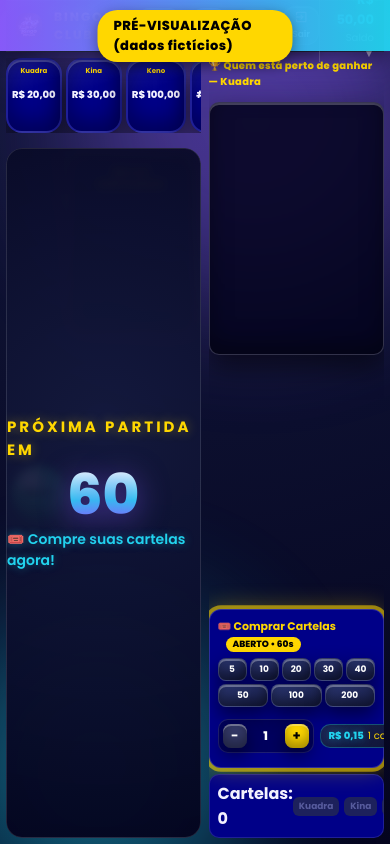
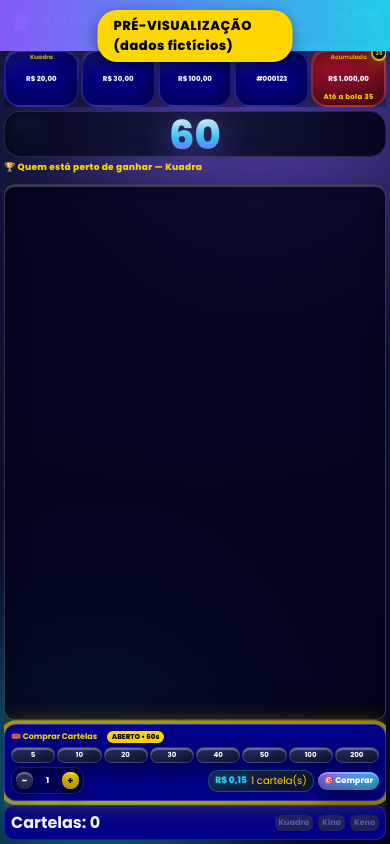
Before and after one commit to marcostheangels/bingo-vip-club, a website: page preview.html in a window 390 px wide. Drawn offline with Linux system fonts and the light colour scheme.

Commit message:
fix(mobile): redesign completo - coluna unica, sem scroll da pagina, scroll interno nos paineis

```diff
--- a/public/css/style.css
+++ b/public/css/style.css
@@ -704,107 +704,123 @@ body.editor-active [contenteditable="true"]:hover {
     .info-column { width: 150px; }
     .logo-text { font-size: 20px; }
 }
-/* ===== RESPONSIVO: celular/tablet (ate 900px) - mesma estrutura do PC, escalado ===== */
+/* ===== RESPONSIVO: celular/tablet (ate 900px) - layout coluna unica, sem scroll da pagina ===== */
 @media (max-width: 900px) {
     :root {
-        --header-height: 52px;
-        --header-margin-b: 6px;
-        --gap-main: 8px;
-        --padding-page: 0 6px 6px;
-        --right-width: 40vw;
-        --prizes-gap: 6px;
+        --header-height: 44px;
+        --header-margin-b: 4px;
+        --gap-main: 4px;
+        --padding-page: 0 4px 4px;
+        --prizes-gap: 3px;
+        --ball-size: clamp(48px, 10vw, 64px);
+        --ball-font: clamp(20px, 5vw, 28px);
+        --phase-name-font: 1em;
         --game-display-gap: 4px;
-        --phase-stats-gap: 12px;
-        --ball-size: clamp(80px, 16vw, 130px);
-        --ball-font: clamp(32px, 8vw, 60px);
-        --phase-name-font: clamp(1.2em, 3vw, 2em);
     }
     body { overflow: hidden; height: 100vh; height: 100dvh; }
-    header { height: 52px; padding: 0 10px; }
-    .logo-text { font-size: 15px; }
-    .logo-img { height: 32px; }
-    .btn-action { padding: 4px 8px; min-width: 48px; font-size: 9px; }
-    .btn-action .material-icons { font-size: 16px; }
-    .user-info { font-size: 11px; gap: 8px; }
-    .balance-val { font-size: 13px; }
+    header { height: 44px; padding: 0 6px; }
+    .logo-text { font-size: 11px; }
+    .logo-img { height: 22px; }
+    .nav-actions { gap: 4px; }
+    .btn-action { padding: 2px 5px; min-width: 32px; font-size: 7px; }
+    .btn-action .material-icons { font-size: 13px; }
+    .btn-action span:not(.material-icons) { font-size: 6px; }
+    .user-info { font-size: 9px; gap: 4px; }
+    .user-info span:first-child { display: none; }
+    .balance-val { font-size: 10px; }
+    .balance-box { padding-left: 6px; }
     .info-column { display: none; }
-    .main-container { overflow: hidden; }
-    .center-content { overflow: hidden; }
-    .prizes-row { gap: 4px; overflow-x: auto; flex-wrap: nowrap; }
-    .prize-card { flex: 0 0 auto; min-width: 68px; padding: 6px 4px; }
-    .prize-card span { font-size: 8px; }
-    .prize-card strong { font-size: 11px; }
-    .badge-acumulado { width: 22px; height: 22px; font-size: 8px; top: -8px; right: -6px; }
-    .game-display { gap: var(--game-display-gap); padding: 6px; }
-    .game-left { gap: 6px; }
+
+    .main-container { flex-direction: column; overflow: hidden; }
+    .center-content { flex: 0 0 auto; overflow: hidden; gap: 4px; }
+
+    /* — PRÊMIOS — todos cabem em uma linha, sem overflow-x */
+    .prizes-row { gap: 2px; overflow: hidden; flex-wrap: nowrap; }
+    .prize-card { flex: 1 1 0; min-width: 0; padding: 4px 2px; }
+    .prize-card span { font-size: 6px; margin-bottom: 1px; }
+    .prize-card strong { font-size: 8px; }
+    .badge-acumulado { width: 16px; height: 16px; font-size: 6px; top: -5px; right: -3px; }
+    .ac-status { font-size: 7px; }
+
+    /* — DISPLAY DO JOGO — bola + bolas sorteadas lado a lado */
+    .game-display { gap: 4px; padding: 4px; flex-direction: row; align-items: center; overflow: hidden; }
+    .game-left { gap: 4px; justify-content: center; }
     .main-ball { width: var(--ball-size); height: var(--ball-size); font-size: var(--ball-font); }
     .hora-center { display: none; }
-    .phase-panel { padding: 6px 8px; }
-    .phase-eyebrow { font-size: 9px; }
-    .phase-name { font-size: var(--phase-name-font); }
-    .phase-prize { font-size: clamp(1em, 2.4vw, 1.4em); padding: 4px 12px; }
-    .phase-stats { gap: var(--phase-stats-gap); margin: 6px 0; }
-    .pstat-val { font-size: 1.1em; }
-    .pstat-lbl { font-size: .65em; }
-    .pp-step .pp-dot { width: 12px; height: 12px; }
-    .balls-board-title { font-size: 8px; }
-    .balls-board { max-height: 180px; min-height: 80px; }    .my-cards { display: none; }
+
+    .phase-panel { padding: 4px 6px; }
+    .phase-eyebrow,
+    .phase-sub,
+    .phase-stats,
+    .phase-progress { display: none; }
+    .phase-name { font-size: var(--phase-name-font); margin: 0; }
+    .phase-prize { font-size: .7em; padding: 2px 8px; }
+
+    /* — BOLAS SORTEADAS — ocupa o resto, sem esticar */
+    .balls-board { flex: 1; min-height: 0; padding: 6px; max-height: 150px; }
+    .balls-board-title { font-size: 7px; }
+    .balls-grid { gap: 1px; }
+    .grid-cell { font-size: 7px; border-radius: 3px; min-width: 0; min-height: 0; }
+
+    /* — MINHAS CARTELAS — toggle fullscreen */
+    .my-cards { display: none; }
     .my-cards.mobile-show { display: flex; position: fixed; inset: 0; z-index: 100; max-height: 100vh; border-radius: 0; padding: 8px; background: rgba(4,4,30,.98); }
     .my-cards.mobile-show .my-cards-scroll { flex: 1; }
     .btn-mobile-toggle { display: inline-flex !important; }
     .ordem-row { display: none; }
-    .right-panel { width: var(--right-width); flex: 0 0 var(--right-width); gap: 6px; }
-    .panel-title-right { font-size: 10px; }
-    .players-container { padding: 6px; max-height: 30vh; overflow-y: auto; }
-    .buy-panel { flex-shrink: 0; }
-    .player-row { padding: 4px 6px; font-size: 10px; margin-bottom: 4px; gap: 4px; }
-    .prank { font-size: 9px; min-width: 12px; }
-    .pcode { font-size: 9px; min-width: 32px; }
-    .player-name { font-size: 9px; min-width: 44px; max-width: 56px; }
-    .pballmini { width: 16px; height: 16px; font-size: 8px; }
-    .fase-badge-won { font-size: 8px; padding: 2px 6px; }
-    .fase-badge-won.sm { font-size: 7px; padding: 1px 5px; }
-    .buy-panel { padding: 8px; }
-    .buy-title { font-size: 11px; margin-bottom: 6px; }
-    .buy-cart-count { font-size: 9px; min-width: 18px; height: 16px; }
-    .buy-badge { font-size: 9px; padding: 1px 7px; }
-    .qty-row { gap: 3px; margin-bottom: 6px; }
-    .qbtn { padding: 4px 6px; font-size: 9px; min-width: 26px; }
-    .buy-controls { gap: 6px; }
-    .stepper-btn { width: 24px; height: 24px; font-size: 13px; }
-    .stepper-qty { width: 26px; font-size: 12px; }
-    .buy-total { padding: 3px 8px; }
-    .buy-total .bt-val { font-size: 10px; }
-    .btn-comprar { padding: 6px 10px; font-size: 11px; }
-    .cards-bar { padding: 6px 8px; }
-    .cards-bar strong { font-size: 11px; }
-    .fase-tag { padding: 3px 6px; font-size: 9px; }
-    .dep-box { max-width: 92vw; padding: 14px; }
-    .dep-modal { padding: 6px; }
-    .countdown-time { font-size: 56px; }
+
+    /* — PAINEL DIREITO — ocupa o resto da tela, scroll so nos players */
+    .right-panel { width: 100%; flex: 1 1 auto; gap: 4px; overflow: hidden; }
+    .panel-title-right { font-size: 9px; }
+    .players-container { padding: 4px; flex: 1 1 auto; overflow-y: auto; max-height: none; }
+    .player-row { padding: 3px 4px; font-size: 8px; margin-bottom: 2px; gap: 2px; }
+    .prank { font-size: 7px; min-width: 8px; }
+    .pcode { font-size: 7px; min-width: 20px; }
+    .player-name { font-size: 7px; min-width: 24px; max-width: 36px; }
+    .pballmini { width: 12px; height: 12px; font-size: 6px; }
+    .fase-badge-won { font-size: 7px; padding: 1px 4px; }
+    .fase-badge-won.sm { font-size: 6px; padding: 1px 3px; }
+
+    /* — COMPRAR CARTELAS — preso ao fim do right-panel */
+    .buy-panel { flex-shrink: 0; padding: 6px; }
+    .buy-title { font-size: 9px; margin-bottom: 4px; }
+    .buy-cart-count { font-size: 8px; min-width: 15px; height: 13px; }
+    .buy-badge { font-size: 7px; padding: 1px 5px; }
+    .qty-row { gap: 2px; margin-bottom: 4px; }
+    .qbtn { padding: 3px 5px; font-size: 8px; min-width: 20px; }
+    .buy-controls { gap: 4px; }
+    .stepper-btn { width: 20px; height: 20px; font-size: 11px; }
+    .stepper-qty { width: 20px; font-size: 9px; }
+    .buy-total { padding: 2px 6px; }
+    .buy-total .bt-val { font-size: 9px; }
+    .btn-comprar { padding: 4px 8px; font-size: 9px; }
+
+    .cards-bar { padding: 4px 6px; }
+    .cards-bar strong { font-size: 10px; }
+    .fase-tag { padding: 2px 4px; font-size: 8px; }
+    .dep-box { max-width: 92vw; padding: 10px; }
+    .dep-modal { padding: 4px; }
+    .countdown-time { font-size: 40px; }
+    .countdown-label { font-size: 11px; }
+    .countdown-hint { font-size: 10px; }
 }
 
 @media (max-width: 480px) {
     :root {
-        --right-width: 45vw;
-        --game-display-gap: 2px;
-        --ball-size: clamp(54px, 14vw, 72px);
-        --ball-font: clamp(22px, 7vw, 34px);
+        --ball-size: 42px;
+        --ball-font: 18px;
+        --phase-name-font: .85em;
     }
-    .logo-text { font-size: 12px; }
-    .logo-img { height: 26px; }
-    .btn-action { min-width: 36px; padding: 3px 5px; }
-    .btn-action .material-icons { font-size: 14px; }
-    .btn-action span:not(.material-icons) { font-size: 7px; }
-    .user-info span:first-child { display: none; }
-    .prize-card { min-width: 52px; }
-    .prize-card span { font-size: 7px; }
-    .prize-card strong { font-size: 10px; }
-    .phase-name { font-size: 1em; }
-    .phase-prize { font-size: .85em; }
-    .pballmini { width: 13px; height: 13px; font-size: 7px; }
-    .player-row { font-size: 9px; }
-    .player-name { max-width: 40px; font-size: 8px; min-width: 30px; }
+    .btn-action { min-width: 28px; padding: 1px 4px; }
+    .prize-card { padding: 3px 2px; }
+    .prize-card strong { font-size: 7px; }
+    .game-display { padding: 2px; }
+    .player-name { max-width: 28px; min-width: 20px; }
+    .buy-title { font-size: 8px; }
+    .qbtn { font-size: 7px; min-width: 18px; padding: 2px 4px; }
+    .stepper-btn { width: 17px; height: 17px; font-size: 10px; }
+    .stepper-qty { width: 17px; font-size: 8px; }
+    .btn-comprar { padding: 3px 6px; font-size: 8px; }
     .my-cards.mobile-show .my-cards-grid { grid-template-columns: 1fr; }
 }
 
```
